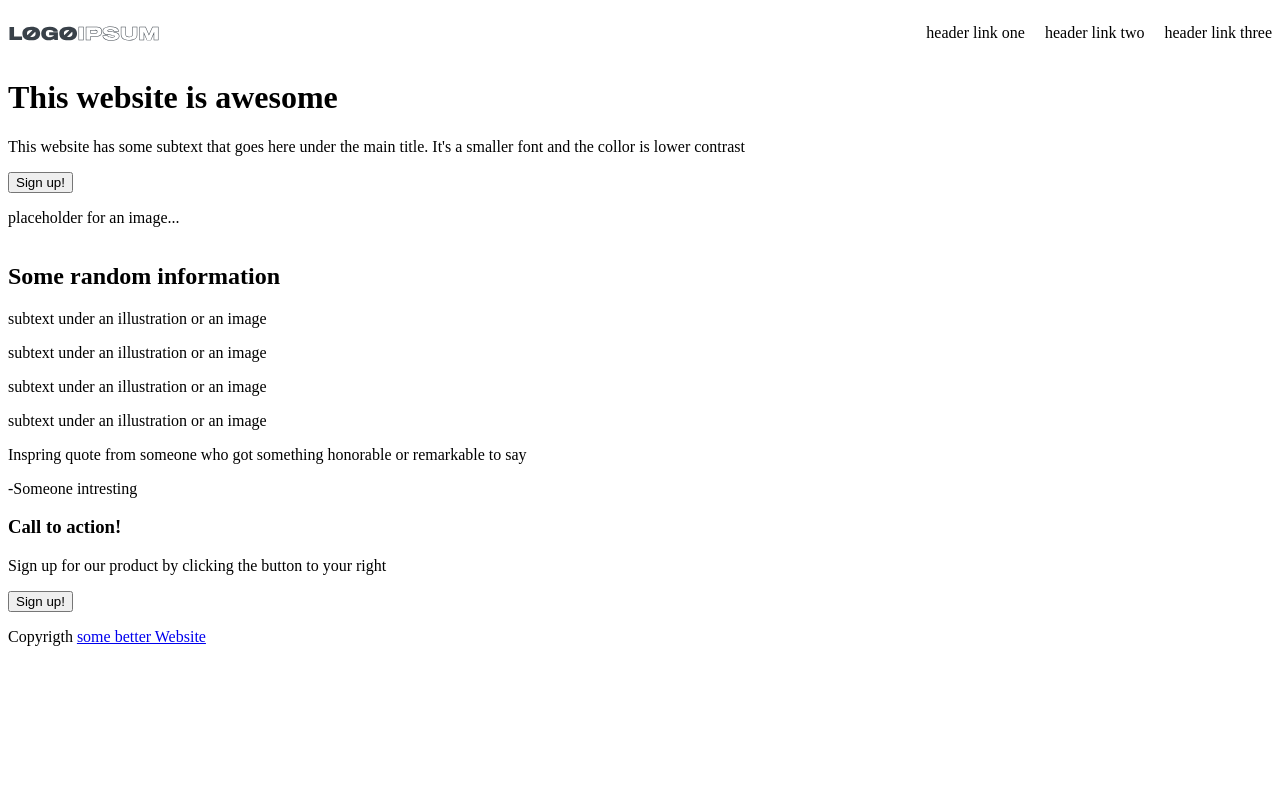
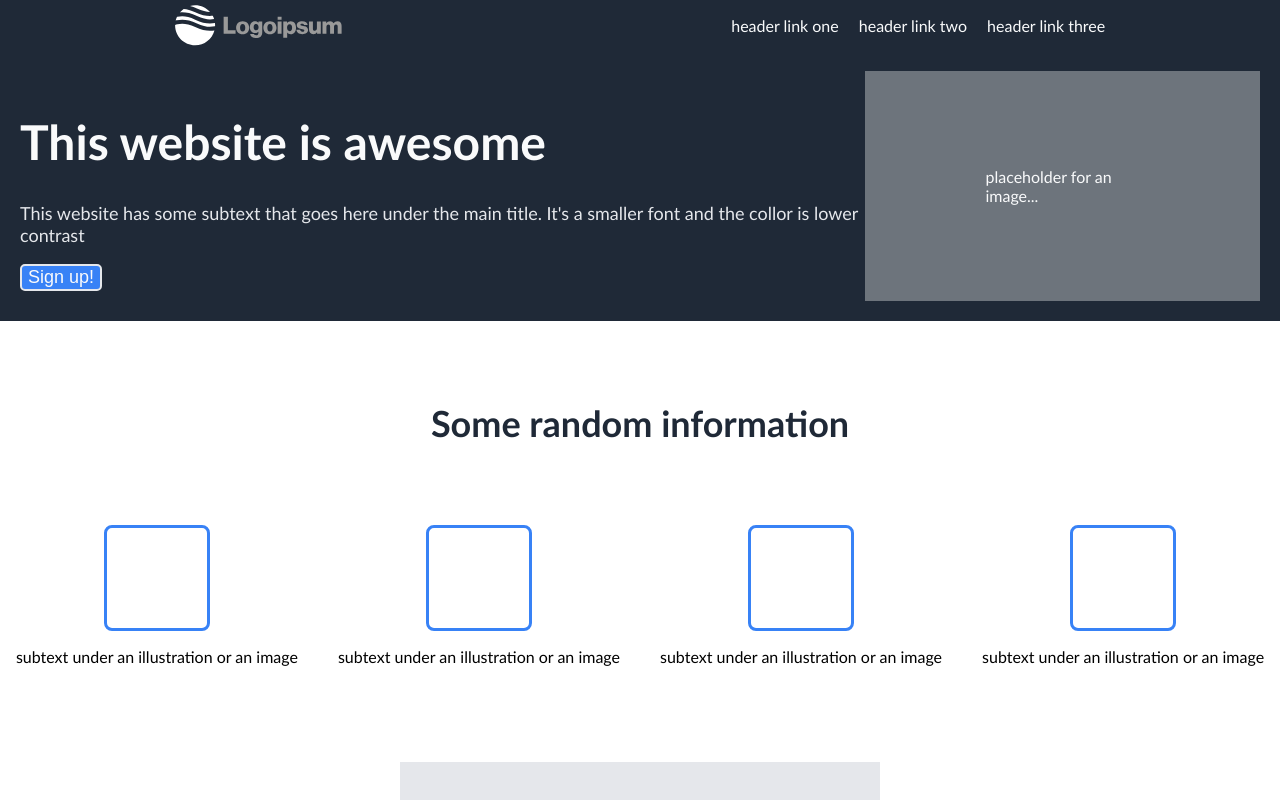
Before and after one commit to AaSa98/odin_landingpage, a plain HTML site: page index.html in a window 1280 px wide. Shown: the top 800 px of the page. Drawn offline with Linux system fonts and the light colour scheme.

Commit message:
neues logo, alles angepasst nach aufgabe bis auf footer

```diff
--- a/index.html
+++ b/index.html
@@ -8,7 +8,7 @@
 <body>
     <div class="header">
         <div class="header_menu">
-            <img class="logo" src="./images/logoipsum-logo-9.svg" alt="headerlogo"/>
+            <img class="logo" src="images/logoipsum-logo-51.svg" alt="headerlogo"/>
             <ul class="link_list">
                 <li>header link one</li>
                 <li>header link two</li>
@@ -60,7 +60,7 @@
             </div>
         </div>
         <div class="citation">
-            <p class="citation_text">Inspring quote from someone who got something honorable or remarkable to say</p>
+            <p class="citation_text">Inspring quote from someone who got something honorable or remarkable to say because someone who said something got something to say to others and he said I wish that I could be like the cool kids.</p>
             <p class="citation_author">-Someone intresting</p>
         </div>
         <div class="cta">
--- a/style.css
+++ b/style.css
@@ -1,16 +1,33 @@
 body{
     display: flex;
     flex-direction: column;
+    margin: 0px 0px;
+    font-family: 'Hero', 'Fira', Calibri, sans-serif;
+}
+
+h1{
+    font-size: 48px;
+    color: #f9fafb;
+    font-weight: bold;
+}
+
+h2{
+    font-size: 36px;
+    color: #1f2937;
+    font-weight: bold;
+    margin: 80px;
 }
 
 .header{
     display: flex;
     flex-direction: column;
+    background-color: #1f2937;
+    color: #f9fafb;
 }
 
 .header_menu{
     display: flex;
-    justify-content: space-between;
+    justify-content: space-around;
     align-items: center;
 }
 
@@ -22,3 +39,88 @@ body{
 li{
     list-style-type:none;
 }
+
+.header_content{
+    display: flex;
+    align-items: center;
+    justify-content: space-around;
+    flex: 1 1 auto;
+    margin: 20px;
+}
+
+#header-text{
+    font-size: 18px;
+    color: #e5e7eb;
+}
+
+#img-placeholder{
+    background-color: #6d747c;
+    padding: 80px 120px;
+}
+
+.card_content{
+    display: flex;
+    flex-direction: column;
+    justify-content: center;
+    align-items: center;
+}
+
+.card_section{
+    display: flex;
+    gap: 40px;
+}
+
+.card{
+    display: flex;
+    flex-direction: column;
+    justify-content: center;
+    align-items: center;
+}
+
+.border_card{
+    border: #3882f6 solid 3px;
+    border-radius: 8px;
+    height: 100px;
+    width: 100px;
+}
+
+button{
+    background-color: #3882f6;
+    color: #f9fafb;
+    font-size: 18px;
+    border-radius: 5px;
+    box-shadow: none;
+    border: #e5e7eb 2px solid;
+}
+
+.citation{
+    display: flex;
+    flex-direction: column;
+    background-color: #e5e7eb;
+    justify-content: center;
+    align-items: center;
+    margin: 80px 400px;
+    padding: 30px 70px;
+}
+
+.citation_text{
+    font-size: 30px;
+    font-weight: 300;
+    font-style: italic;
+    color: #1f2937;
+}
+
+.citation_author{
+    padding-left: 800px;
+}
+
+.cta{
+    background-color: #3882f6;
+    color: #e5e7eb;
+    display: flex;
+    justify-content: space-between;
+    align-items: center;
+    padding: 10px 50px;
+    margin: 50px 600px;
+    border-radius: 9px;
+}
```
Also changed, not shown: images/logoipsum-logo-51.svg (added), images/logoipsum-logo-9.svg (deleted).
